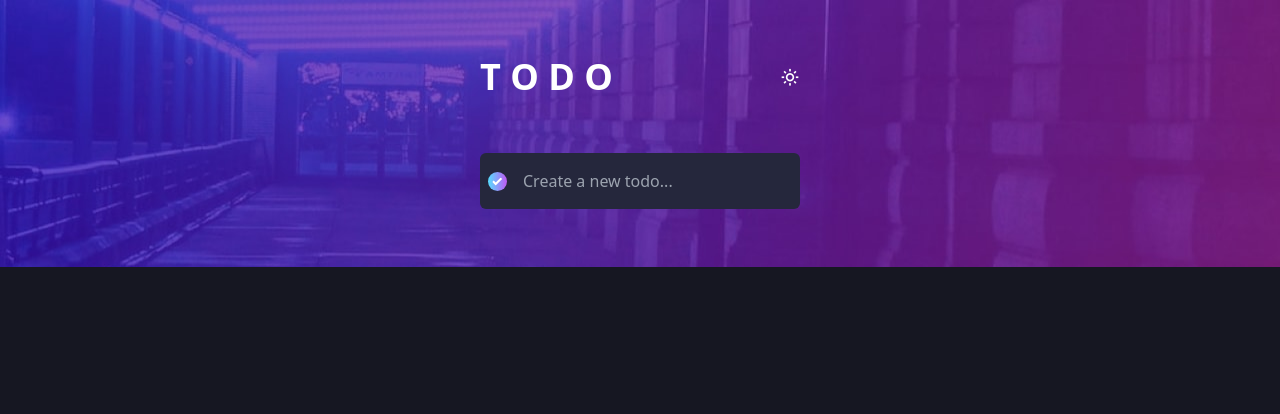
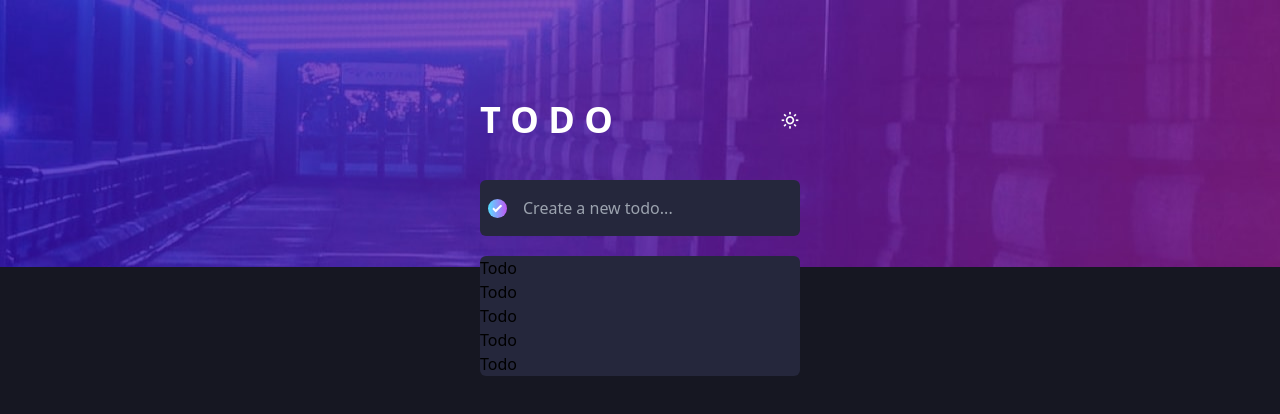
Before and after one commit to 04stefke/todo-app-challenge, a React (Vite) app: page / in a window 1280 px wide. Shown: the top 414 px of the page. Built offline with nearby package versions, Linux system fonts and the light colour scheme.

Commit message:
created a todowrapper component, imported files in todolist

```diff
--- a/src/App.jsx
+++ b/src/App.jsx
@@ -1,14 +1,14 @@
-import Form from "./components/Form";
+import TodoWrapper from "./components/TodoWrapper";
 function App() {
 	return (
-		<section className="h-screen flex flex-col bg-dark-backgroundColor ">
-			<main className="bg-dark-image h-1/3 flex flex-col items-center justify-center ">
-				<div className="w-1/4 flex flex-col gap-14">
+		<section className="h-screen  bg-dark-backgroundColor  ">
+			<main className="bg-dark-image h-1/3  flex flex-col items-center  ">
+				<div className="w-1/4 flex flex-col gap-10 relative top-[100px]">
 					<div className="flex items-center justify-between w-full">
 						<h1 className="text-white font-bold text-4xl">T O D O</h1>
 						<i className="bx bx-sun text-white text-xl cursor-pointer"></i>
 					</div>
-					<Form />
+					<TodoWrapper/>
 				</div>
 			</main>
 		</section>
--- a/src/components/Form.jsx
+++ b/src/components/Form.jsx
@@ -2,7 +2,7 @@ import React from "react";
 import check from '/assets/icon-check.svg'
 const Form = () => {
 	return (
-		<form className="w-full flex items-center bg-dark-backgroundColor2 rounded-md">
+		<form className="w-full flex items-center  bg-dark-backgroundColor2 rounded-md">
 			<div className="w-full bg-transparent flex items-center px-2 ">
 				<img src={check} alt="" className="bg-gradient-checklist rounded-full px-[4px] py-[5px] cursor-pointer border-dark-veryDarkGrayishBlue2 border-1 "  />
 				<input
--- a/src/components/TodoList.jsx
+++ b/src/components/TodoList.jsx
@@ -1,8 +1,15 @@
 import React from 'react'
-
+import Todo from './Todo'
 const TodoList = () => {
   return (
-	<div>TodoList</div>
+	<div className='bg-dark-backgroundColor2 rounded-md'>
+    <Todo/>
+    <Todo/>
+    <Todo/>
+    <Todo/>
+    <Todo/>
+
+  </div>
   )
 }
 
--- /dev/null
+++ b/src/components/TodoWrapper.jsx
@@ -0,0 +1,14 @@
+import React from "react";
+import Form from "./Form";
+import TodoList from "./TodoList";
+
+const TodoWrapper = () => {
+	return (
+		<div className="flex flex-col gap-5">
+			<Form />
+			<TodoList />
+		</div>
+	);
+};
+
+export default TodoWrapper;
```
